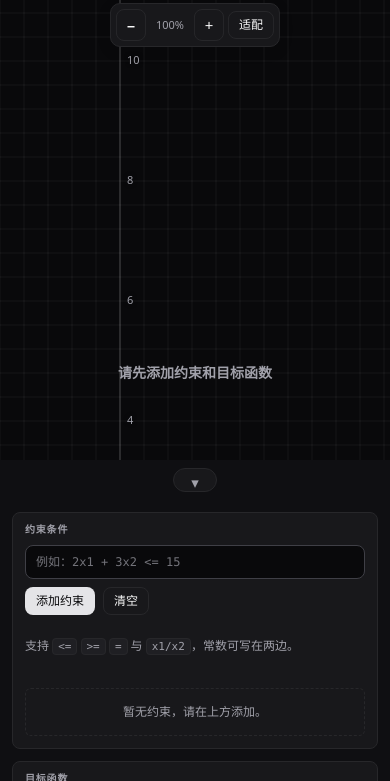
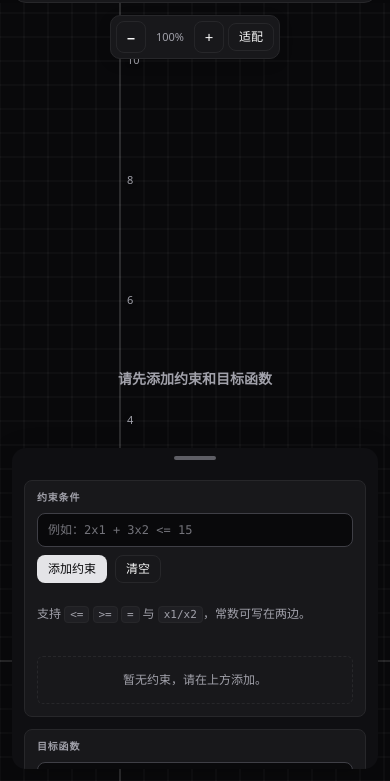
Before and after one commit to sheshuyu/OperationsResearch, a website: page tools/index.html in a window 390 px wide. Shown: the part 63-844 px from the top of the page. Drawn offline with nearby package versions, Linux system fonts and the light colour scheme.

Commit message:
圆角优化

```diff
--- a/tools/index.html
+++ b/tools/index.html
@@ -447,14 +447,22 @@ canvas.objective-dragging { cursor: ns-resize; }
   .shell.sidebar-collapsed { grid-template-columns: 1fr; grid-template-rows: 1fr; }
   .main { grid-row: 1; min-height: 0; }
 
-  .topbar { backdrop-filter: none; }
+  .topbar {
+    margin: 12px 12px 0;
+    border-radius: 14px;
+    border: 1px solid var(--border);
+    background: var(--card);
+    box-shadow: 0 6px 20px rgba(0, 0, 0, 0.10);
+  }
   .topbar-brand { display: flex; }
 
   .sidebar {
     position: fixed;
-    left: 0; right: 0; bottom: 0;
+    left: 12px; right: 12px; bottom: 12px;
     height: 38vh; max-height: none;
     border-right: 0; border-top: 0; border-bottom: 0;
+    border-radius: 14px;
+    box-shadow: 0 8px 30px rgba(0, 0, 0, 0.18);
     overflow-y: auto;
     padding: 0 0 12px;
     gap: 0;
@@ -476,32 +484,30 @@ canvas.objective-dragging { cursor: ns-resize; }
   .sidebar .brand .sidebar-toggle {
     pointer-events: auto;
     margin-left: 0;
-    width: 44px;
-    height: 24px;
-    min-height: 24px;
+    width: 42px;
+    height: 4px;
+    min-height: 4px;
     padding: 0;
     border-radius: 999px;
-    background: var(--card);
-    border: 1px solid var(--border);
+    background: var(--muted-foreground);
+    border: 0;
     font-size: 0;
+    opacity: 0.55;
   }
   .sidebar .brand .sidebar-toggle::after {
-    content: '▾';
-    font-size: 15px;
-    line-height: 1;
-    color: var(--muted-foreground);
+    content: '';
   }
   .sidebar .section { margin: 12px 12px 0; }
 
   .shell.sidebar-collapsed .sidebar {
-    transform: translateY(102%);
+    transform: translateY(110%);
     opacity: 0;
     pointer-events: none;
   }
 
   .solution-card {
     position: fixed;
-    left: 12px; right: 12px; bottom: calc(38vh + 12px);
+    left: 12px; right: 12px; bottom: calc(38vh + 24px);
     min-width: 0; max-width: none;
     padding: 12px 14px;
     border-radius: 14px;
@@ -1291,7 +1297,8 @@ canvas.objective-dragging { cursor: ns-resize; }
 
   function updateUI(sol) {
     setStatusDot(sol.status);
-    if (sol.status === 'empty') { solutionCard.hidden = true; return; }
+    const hasObjective = Math.abs(objective.a) > 1e-9 || Math.abs(objective.b) > 1e-9;
+    if (sol.status === 'empty' || !hasObjective) { solutionCard.hidden = true; return; }
 
     solutionCard.hidden = false;
     if (sol.status === 'ok') {
```
